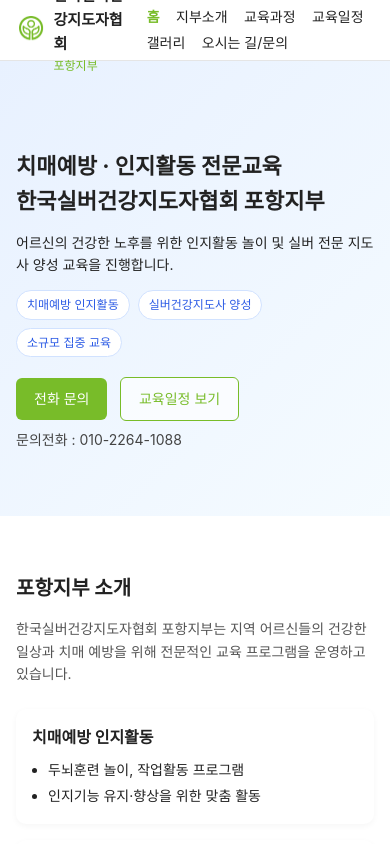
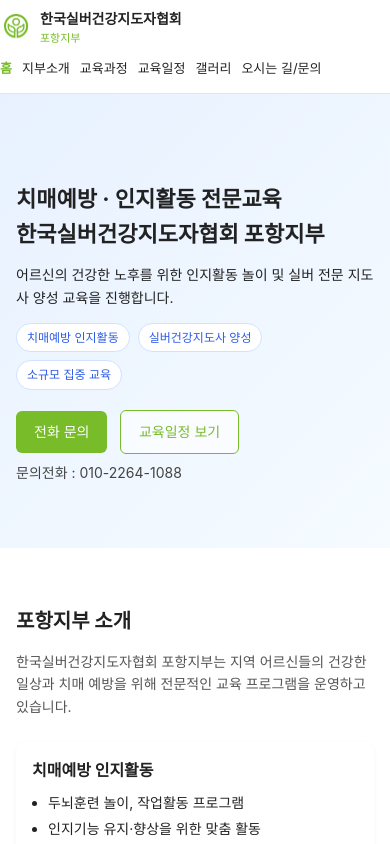
Before and after one commit to chltjddn1313/pohang-branch, a plain HTML site: page index.html in a window 390 px wide. Shown: the top 844 px of the page. Drawn offline with Linux system fonts and the light colour scheme.

Commit message:
767px 이하 화면 헤더/메뉴

```diff
--- a/css/base.css
+++ b/css/base.css
@@ -275,3 +275,33 @@
     grid-template-columns: 1.1fr 1fr;
   }
 }
+
+/* 🔽 767px 이하(휴대폰)일 때 헤더/메뉴 정리 */
+@media (max-width: 767px) {
+  .header-inner {
+    flex-direction: column;
+    align-items: flex-start;
+    height: auto;
+    padding: 8px 0 10px;
+  }
+
+  .logo-main {
+    font-size: 14px;
+  }
+
+  .logo-sub {
+    font-size: 11px;
+  }
+
+  .nav {
+    margin-top: 6px;
+    display: flex;
+    flex-wrap: wrap;       /* 줄 바꿈 허용 */
+    gap: 4px 10px;         /* 위아래/좌우 간격 */
+  }
+
+  .nav a {
+    margin: 0;             /* 왼쪽 마진 제거 */
+    font-size: 13px;       /* 글자 조금 줄이기 */
+  }
+}
```
